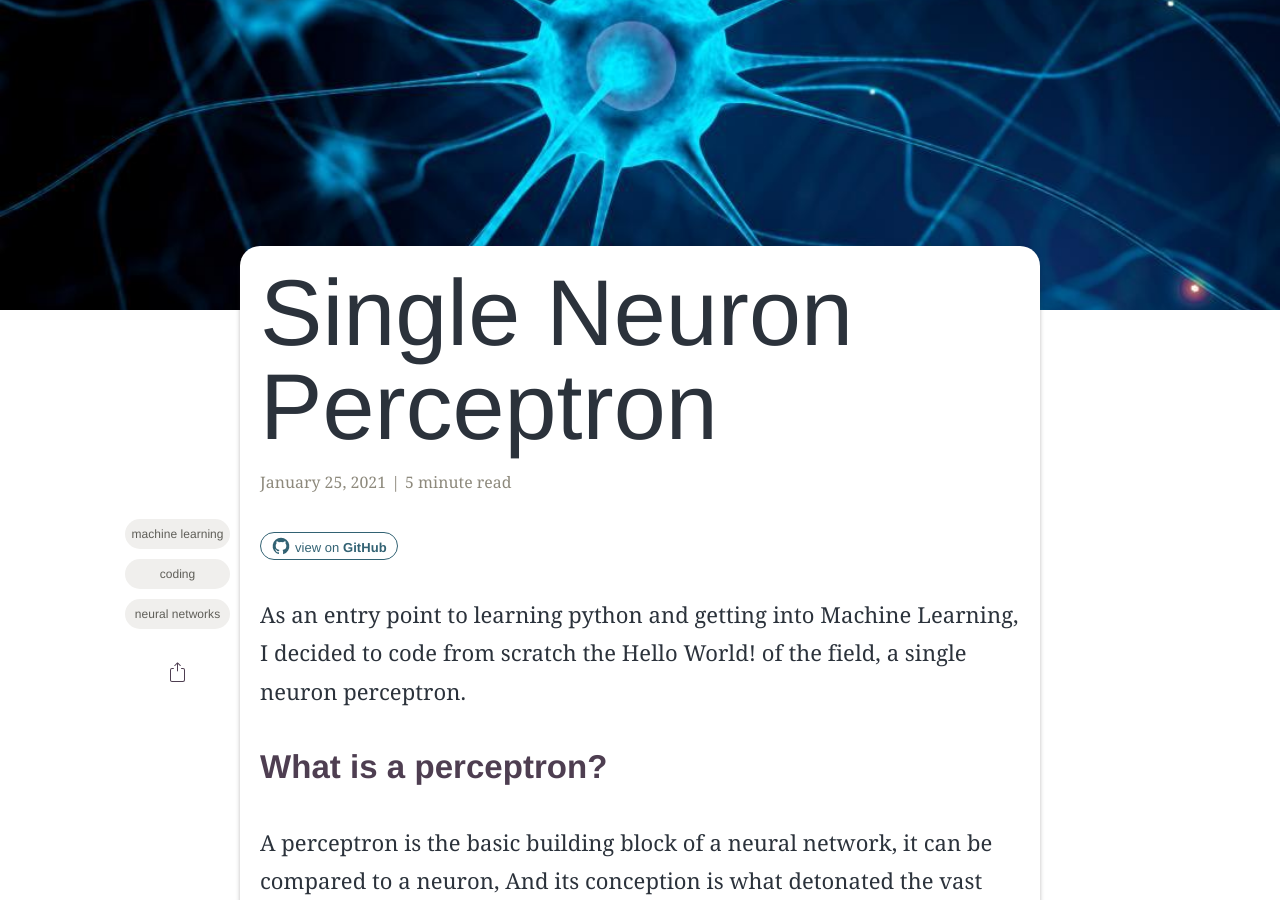
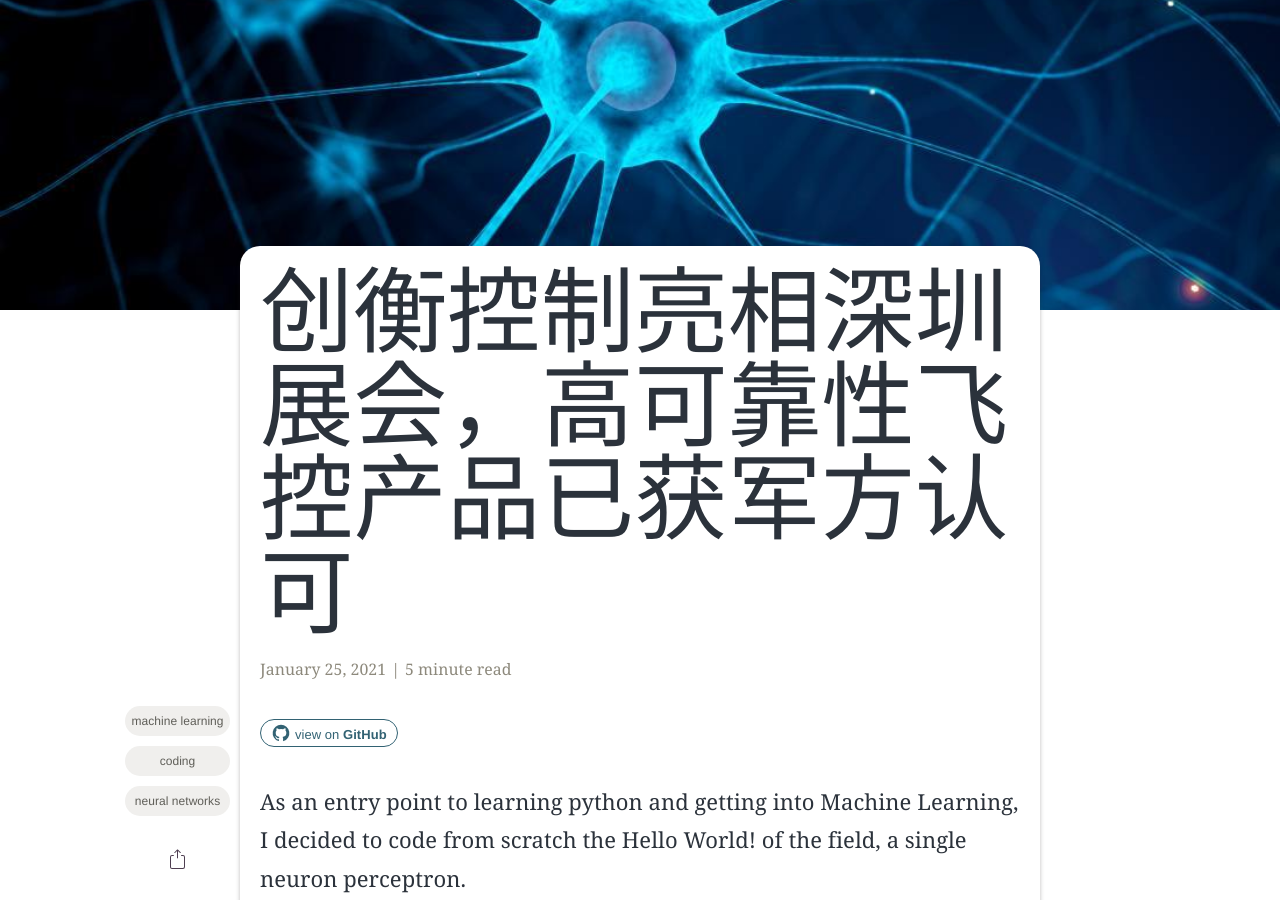
Before and after one commit to musictrl/musictrl.github.io, a Jekyll site: the page built from _posts/2021-01-25-single-neuron-perceptron.markdown, in a window 1280 px wide and 900 px high, scrolled down 357 px. Built offline with Jekyll 4.4.1, drawn with Linux system fonts in a browser that asks for light colours; some web fonts are replaced; formulas are drawn with MathJax 3; comment, search, counter and statistics services are not loaded.

Commit message:
Update 2021-01-25-single-neuron-perceptron.markdown

```diff
--- a/_posts/2021-01-25-single-neuron-perceptron.markdown
+++ b/_posts/2021-01-25-single-neuron-perceptron.markdown
@@ -2,7 +2,7 @@
 layout: post
 read_time: true
 show_date: true
-title:  Single Neuron Perceptron
+title:  创衡控制亮相深圳展会，高可靠性飞控产品已获军方认可
 date:   2021-01-25 13:32:20 -0600
 description: Single neuron perceptron that classifies elements learning quite quickly.
 img: posts/20210125/Perceptron.jpg
```
